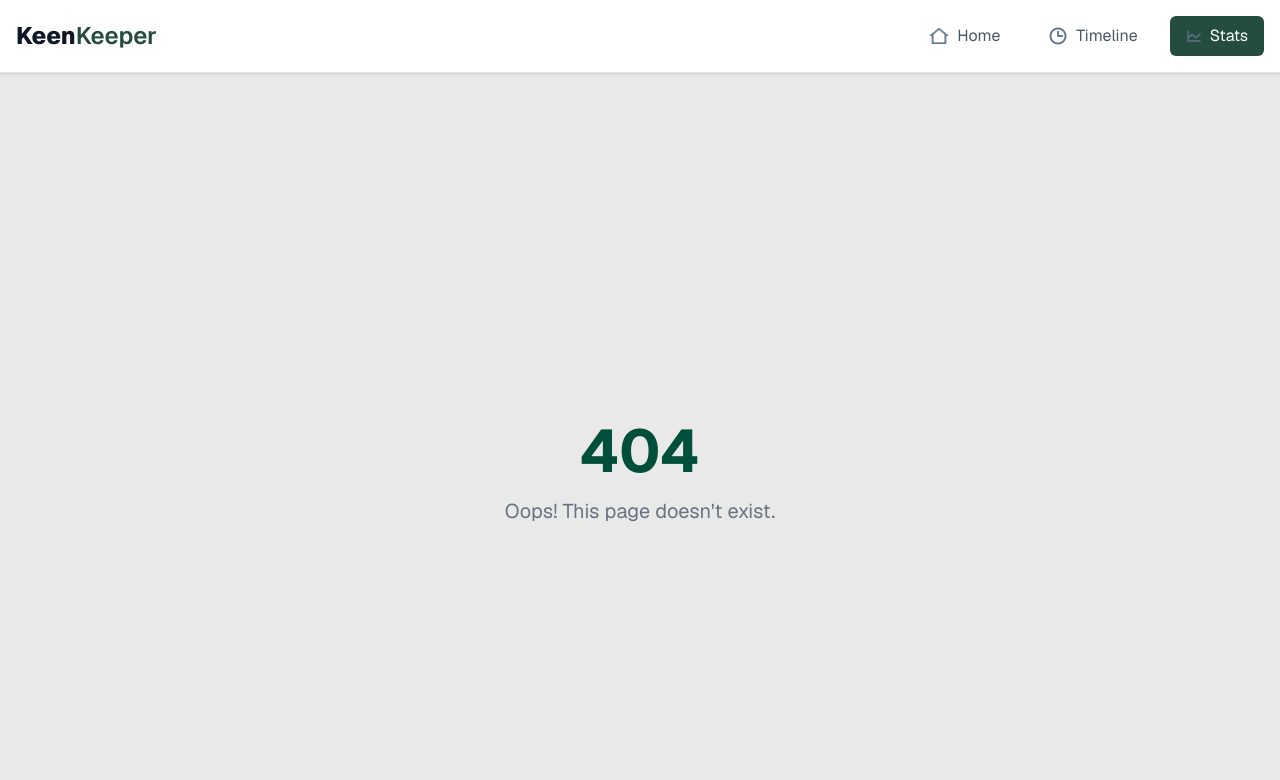
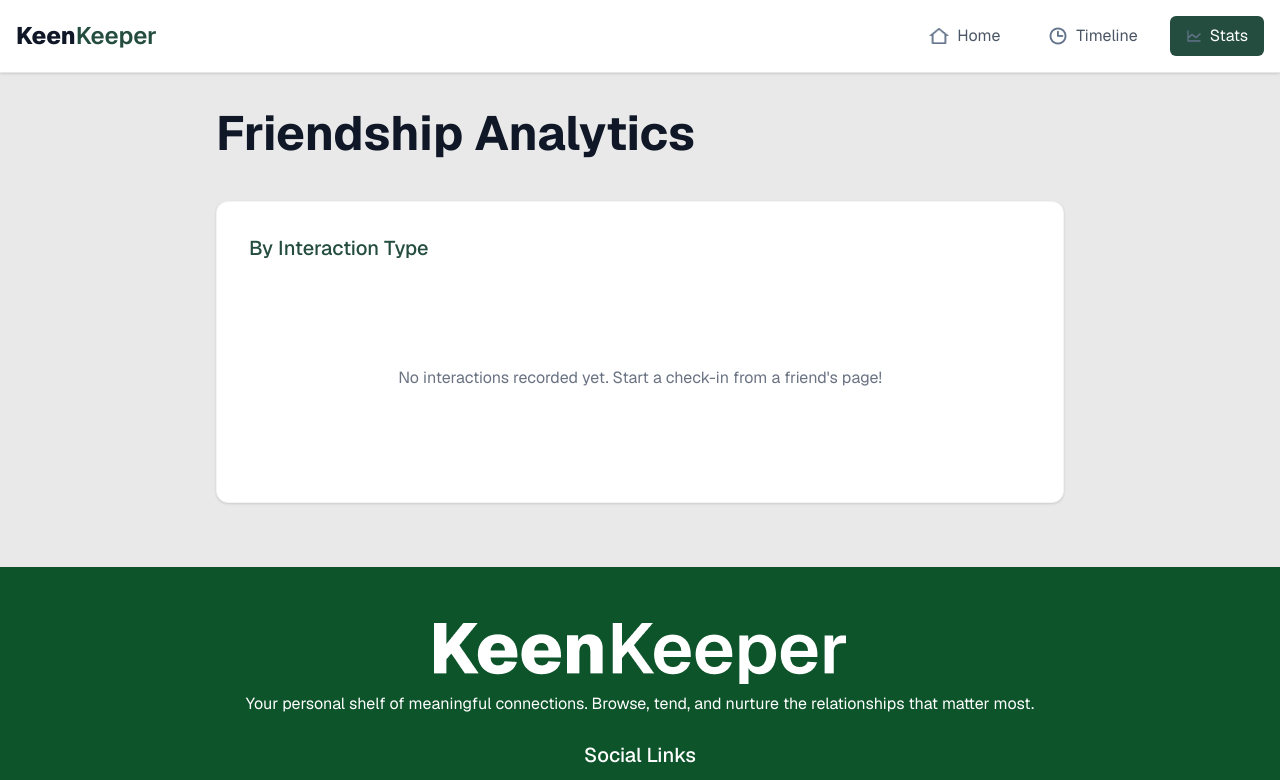
Before and after one commit to kazij317-code/B13-A7-keen-keeper, a React (Vite) app: page /#/stats in a window 1280 px wide. Shown: the top 780 px of the page. Built offline with nearby package versions, Linux system fonts and the light colour scheme.

Commit message:
Added Stats Component

```diff
--- a/src/App.jsx
+++ b/src/App.jsx
@@ -4,6 +4,7 @@ import Navbar from "./components/Navbar";
 import Home from "./pages/Home";
 import FriendDetails from "./pages/FriendDetails";
 import Timeline from "./pages/Timeline";
+import Stats from "./pages/Stats";
 import './App.css'
 import Footer from "./components/Footer";
 
@@ -19,6 +20,7 @@ function App() {
           <Route path="/" element={<Home />} />
           <Route path="/friend/:id" element={<FriendDetails />} />
           <Route path="/timeline" element={<Timeline />} />
+          <Route path="/stats" element={<Stats />} />
           <Route path="*" element={<div className="h-screen flex flex-col items-center justify-center">
             <h1 className="text-6xl font-bold text-emerald-900">404</h1>
             <p className="text-xl text-gray-500 mt-4">Oops! This page doesn't exist.</p>
--- /dev/null
+++ b/src/pages/Stats.jsx
@@ -0,0 +1,45 @@
+import React from "react";
+import { PieChart, Pie, Cell, ResponsiveContainer, Tooltip, Legend } from "recharts";
+
+
+const Stats = () => {
+  const history = JSON.parse(localStorage.getItem('timeline') || '[]');
+
+  const data = [
+
+    { name: 'Text', value: history.filter(h => h.type === 'Text').length },
+    { name: 'Call', value: history.filter(h => h.type === 'Call').length },
+    { name: 'Video', value: history.filter(h => h.type === 'Video').length },
+  ].filter(d => d.value > 0);
+
+  const COLORS = [ '#7E35E1', '#244D3F', '#37A163'];
+
+  return (
+    <div className="max-w-4xl mx-auto p-6">
+      <h2 className="text-[48px] font-bold mb-8">Friendship Analytics</h2>
+
+      <div className="bg-white p-8 rounded-xl shadow-sm border border-gray-100">
+        <h3 className="text-xl font-medium mb-6 text-[#244D3F]">By Interaction Type</h3>
+        {data.length > 0 ? (
+          <div className="h-80">
+            <ResponsiveContainer width="100%" height="100%">
+              <PieChart>
+                <Pie data={data} innerRadius={80} outerRadius={120} paddingAngle={5} dataKey="value">
+                  {data.map((entry, index) => (
+                    <Cell key={`cell-${index}`} fill={COLORS[index % COLORS.length]} />
+                  ))}
+                </Pie>
+                <Tooltip />
+                <Legend />
+              </PieChart>
+            </ResponsiveContainer>
+          </div>
+        ) : (
+          <p className="text-center text-gray-500 py-20">No interactions recorded yet. Start a check-in from a friend's page!</p>
+        )}
+      </div>
+    </div>
+  );
+};
+
+export default Stats;
--- a/src/pages/Timeline.jsx
+++ b/src/pages/Timeline.jsx
@@ -46,6 +46,7 @@ const Timeline = () => {
         <h2 className="text-[48px] font-bold">Timeline</h2>
 
         <div className="flex flex-col md:flex-row md:items-center gap-3 md:gap-8 border-3 rounded-lg border-gray-400 px-3 py-2 text-sm font-bold">
+
           {/* Filter */}
           <select
             value={filter}
@@ -77,7 +78,6 @@ const Timeline = () => {
             <option value="oldest">Oldest</option>
           </select>
 
-
         </div>
 
 
```
